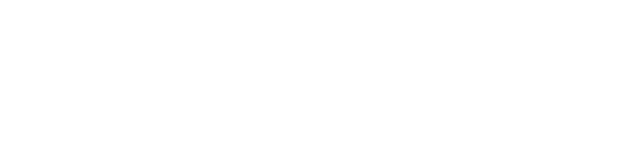
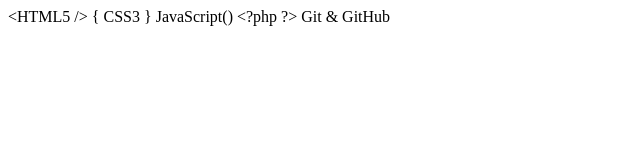
Before and after one commit to Khalil-006-hub/mon-cv, a plain HTML site: page index.html in a window 1280 px wide. Shown: the whole page, without its empty margins (0-640 px from the left). Drawn offline with Linux system fonts and the light colour scheme.

Commit message:
mise en place de la section competences

```diff
--- a/index.html
+++ b/index.html
@@ -6,6 +6,12 @@
     <title>mon-cv</title>
 </head>
 <body>
-
+<div class="stack">
+      <span>&lt;HTML5 /&gt;</span>
+      <span>{ CSS3 }</span>
+      <span>JavaScript()</span>
+      <span>&lt;?php ?&gt;</span>
+      <span>Git &amp; GitHub</span>
+    </div>
 </body>
 </html>
```
